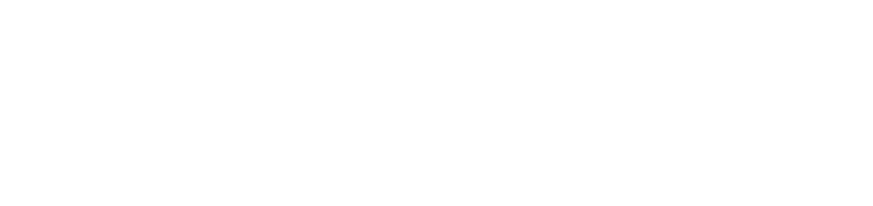
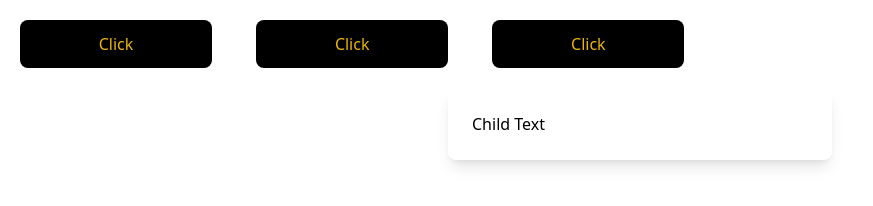
Before and after one commit to sigma390/Tailwind-Pro-Level, a plain HTML site: page 10-interactivity/index.html in a window 1280 px wide. Shown: the whole page, without its empty margins (0-873 px from the left). Drawn offline with nearby package versions, Linux system fonts and the light colour scheme.

Commit message:
Done with Hover, Focus,Active, ParentCard

```diff
--- a/10-interactivity/index.html
+++ b/10-interactivity/index.html
@@ -9,12 +9,28 @@
   </head>
   <body>
     <!-- Hover State Styling -->
+    <button class="bg-black text-yellow-500 py-3 m-5 rounded-lg
+    w-48 hover:bg-orange-500 hover:text-white">Click</button>
 
     <!-- Focus State Styling -->
+    <button class="bg-black text-yellow-500 py-3 m-5 rounded-lg
+    w-48 focus:bg-green-500 focus:text-white">Click</button>
 
     <!-- Active State Styling -->
+    <button class="bg-black text-yellow-500 py-3 m-5 rounded-lg
+    w-48 active:bg-green-500 active:text-white">Click</button>
 
     <!-- Styling based on parent state -->
+    <a href="" class="group block max-w-sm mx-auto
+    rounded-lg p-6 bg-white
+    hover:bg-sky-500
+     shadow-lg space-y-3">
+
+     <h3 class="group-hover:text-white">Child Text</h3>
+
+
+
+    </a>
 
     <!-- Pseudo Classes -->
 
```
